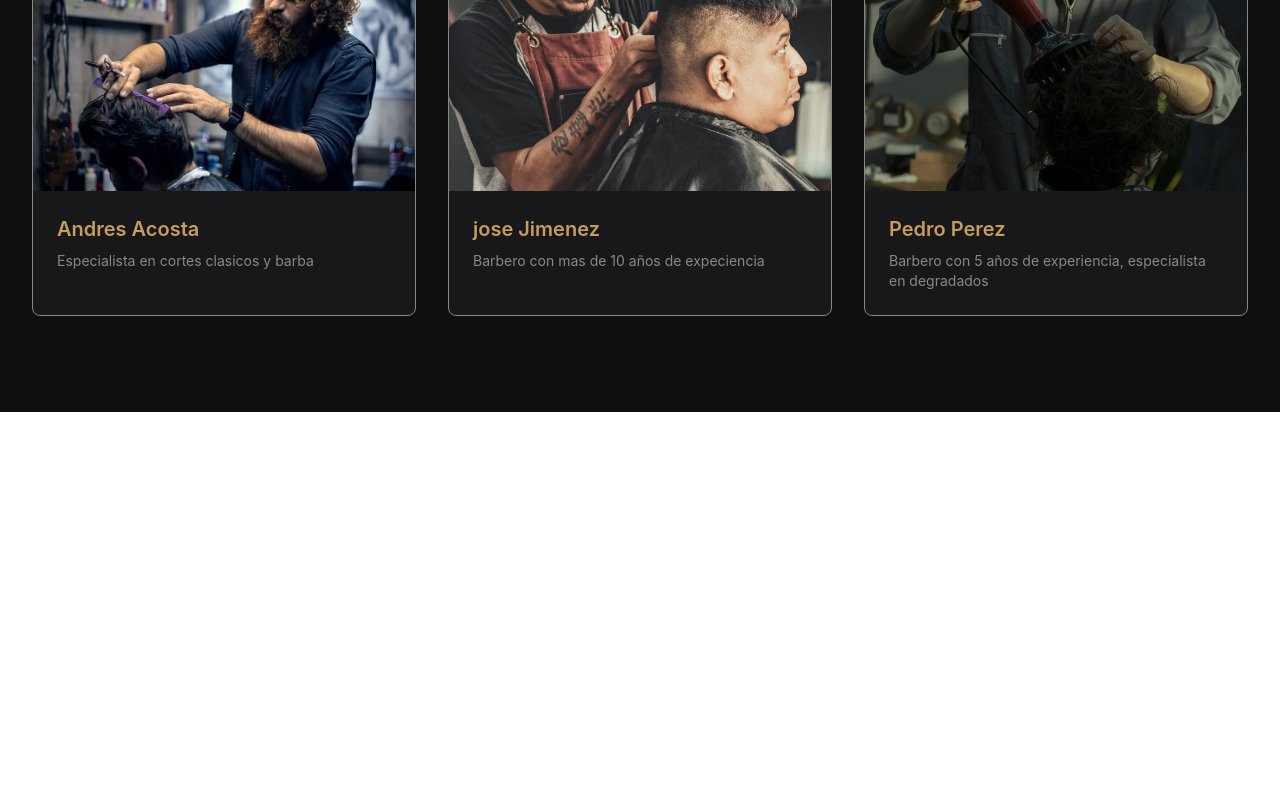
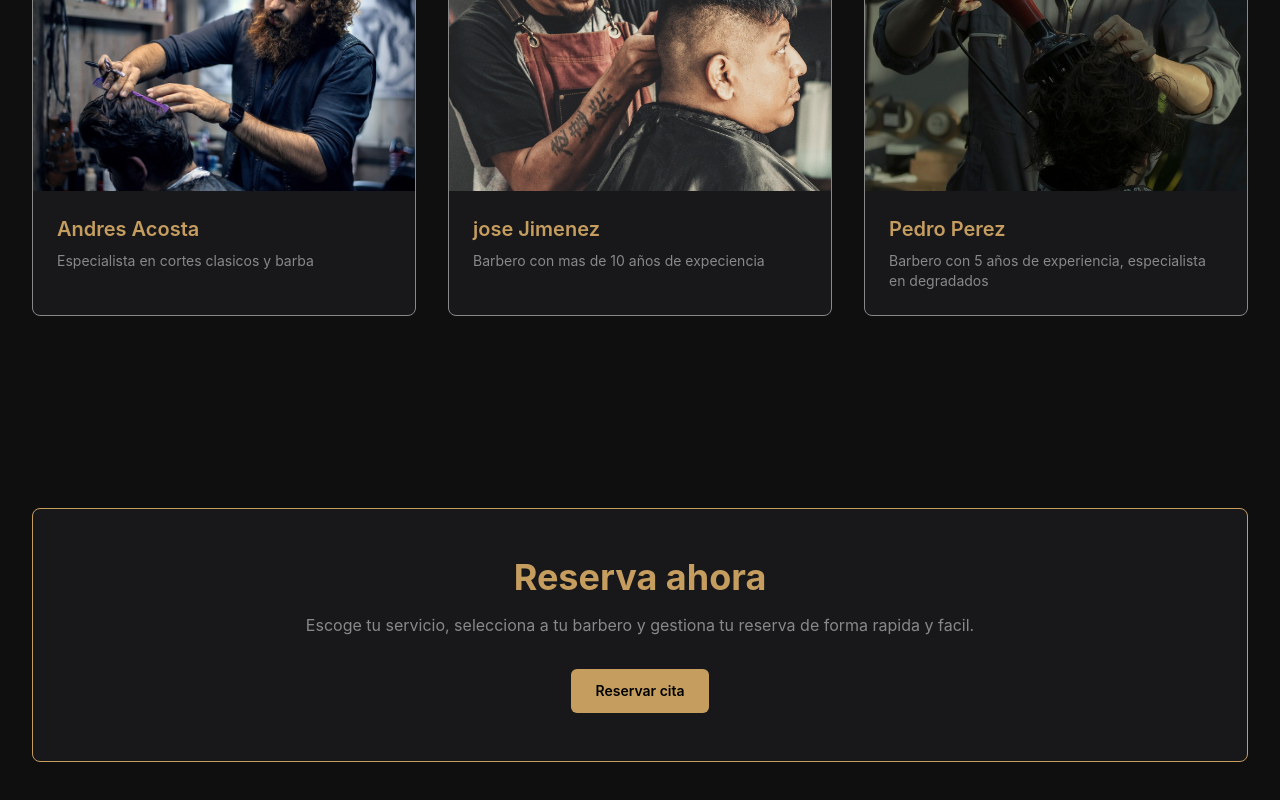
Before and after one commit to johanduque15/barberia-app, a React (Vite) app: page / in a window 1280 px wide. Shown: the part 1455-2255 px from the top of the page. Before the commit the page ends 1867 px from the top, so only its background shows below. Built offline with nearby package versions, Linux system fonts and the light colour scheme.

Commit message:
Agregada seccion CTA reservas

```diff
--- a/src/App.tsx
+++ b/src/App.tsx
@@ -2,6 +2,7 @@ import Navbar from "./components/common/Navbar/Navbar"
 import Hero from "./components/common/Hero/Hero"
 import Services from "./components/common/Services/Services"
 import Barbers from "./components/common/Barbers/Barbers"
+import ReservationCTA from "./components/common/ReservationCTA/ReservationCTA"
 
 function App() {
   return (
@@ -11,6 +12,7 @@ function App() {
         <Hero />
         <Services />
         <Barbers />
+        <ReservationCTA />
 
     </div>
   )
--- /dev/null
+++ b/src/components/common/ReservationCTA/ReservationCTA.tsx
@@ -0,0 +1,27 @@
+import Container from "../../ui/Container/Container";
+import Section from "../../ui/Section/Section";
+import Button from '../../ui/Button/Button';
+
+export default function ReservationCTA(){
+    return(
+        <Section>
+            <Container>
+                <div className="rounded-lg border border-barber-gold bg-zinc-900 px-6 py-12 text-center md:px-12">
+                    <h2 className="text-3xl font-bold text-barber-gold md:text-4xl">
+                        Reserva ahora
+                    </h2>
+
+                    <p className="mx-auto mt-4 max-w-2xl text-barber-gray">
+                        Escoge tu servicio, selecciona a tu barbero y gestiona tu reserva de forma rapida y facil.
+                    </p>
+
+                    <div className="mt-8">
+                        <Button>
+                            Reservar cita
+                        </Button>
+                    </div>
+                </div>
+            </Container>
+        </Section>
+    )
+}
```
